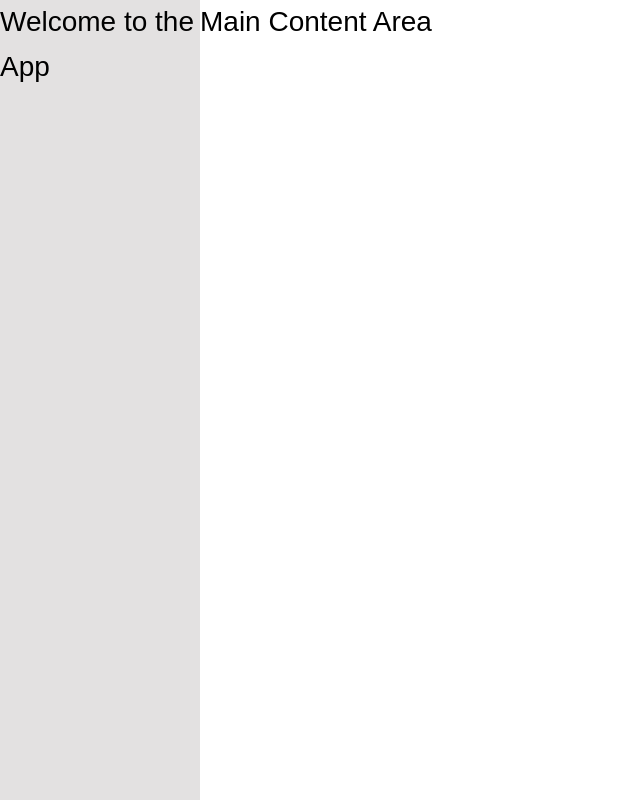
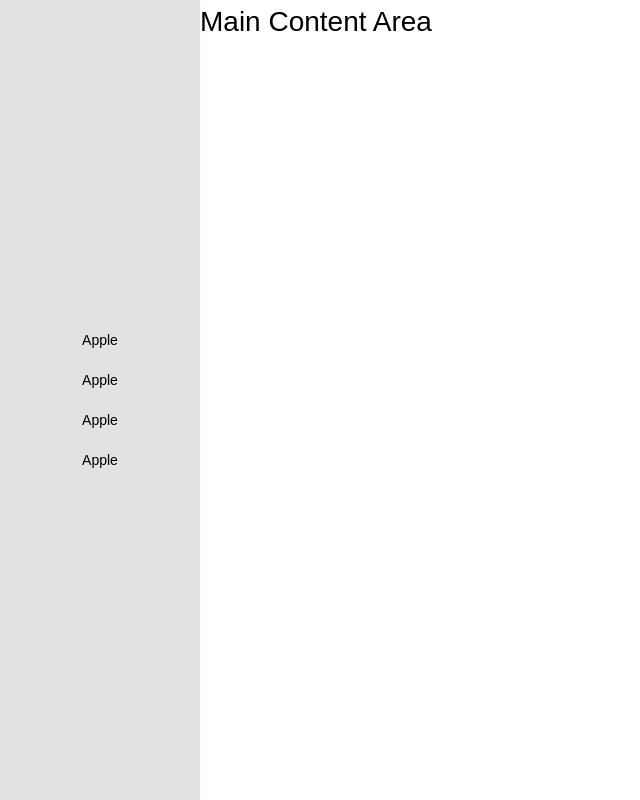
Before and after one commit to haru-miya/hackason02-practice, a Vue app: page / in a window 1280 px wide. Shown: the whole page, without its empty margins (0-640 px from the left). Built offline with nearby package versions, Linux system fonts and the light colour scheme.

Commit message:
サイドバーのボタンを作った

```diff
--- a/src/App.vue
+++ b/src/App.vue
@@ -4,13 +4,13 @@ import SideBar from './components/SideBar.vue'
 </script>
 
 <template>
-  <main class="container">
+  <main :class="$style.container">
     <SideBar />
     <MainContent />
   </main>
 </template>
 
-<style scoped>
+<style module>
 .container {
   height: 100vh;
   display: flex;
--- a/src/components/SideBar.vue
+++ b/src/components/SideBar.vue
@@ -1,17 +1,23 @@
 <script setup lang="ts">
-
+import SideBarButton from './SideBarButton.vue'
 </script>
 
 <template>
-  <div class="container">
-    <h1>Welcome to the App</h1>
+  <div :class="$style.container">
+    <SideBarButton />
+    <SideBarButton />
+    <SideBarButton />
+    <SideBarButton />
   </div>
 </template>
 
-<style scoped>
+<style module>
 .container {
   width: 200px;
   height: 100vh;
   background-color: rgb(227, 225, 225);
+  display: flex;
+  flex-direction: column;
+  justify-content: center;
 }
 </style>
--- /dev/null
+++ b/src/components/SideBarButton.vue
@@ -0,0 +1,19 @@
+<script setup lang="ts"></script>
+<template>
+  <div :class="$style.container">
+    <div :class="$style.buttontext">Apple</div>
+  </div>
+</template>
+<style module>
+.container {
+  width: 100%;
+  height: 40px;
+  display: flex;
+  flex-direction: column;
+  justify-content: center;
+}
+.buttontext {
+  align-self: center;
+  text-align: center;
+}
+</style>
```
